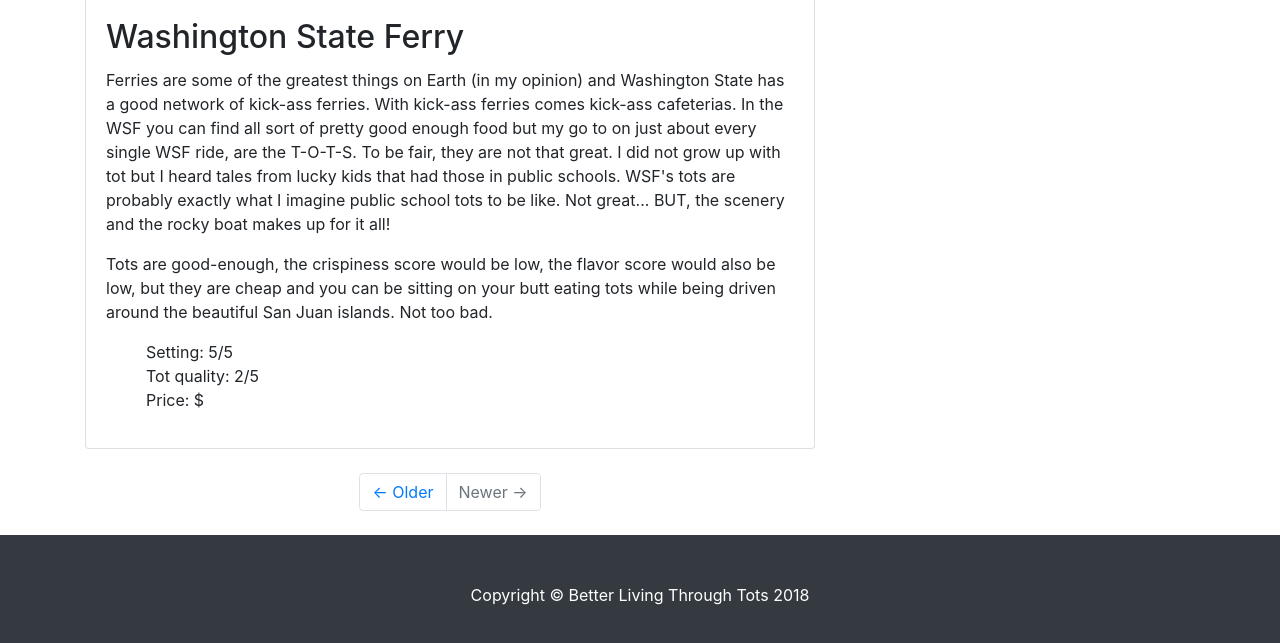
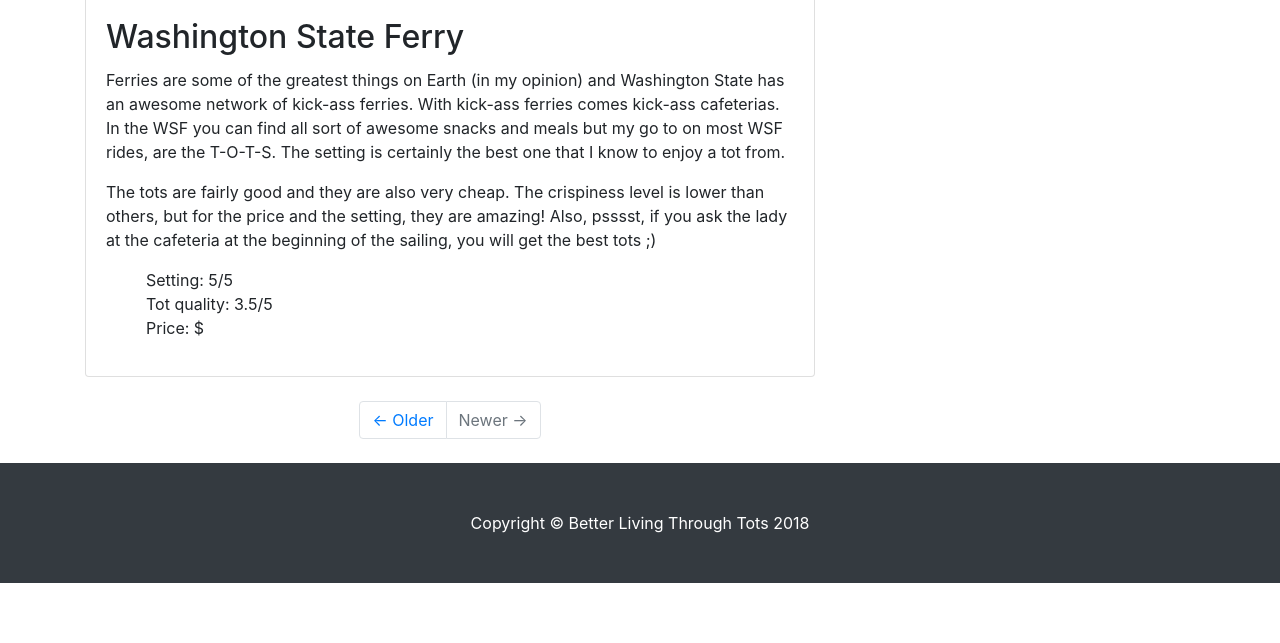
Before and after one commit to stephaniecp/ratemytots, a website: page index.html in a window 1280 px wide. Shown: the part 2587-3230 px from the top of the page. After the commit the page ends 3170 px from the top, so only its background shows below. Drawn offline with Linux system fonts and the light colour scheme.

Commit message:
Updated WSF review

```diff
--- a/index.html
+++ b/index.html
@@ -113,13 +113,13 @@
             <img class="card-img-top" src="https://c1.staticflickr.com/5/4280/34736221890_681324ef0f_h.jpg" alt="Card image cap">
             <div class="card-body">
               <h2 class="card-title">Washington State Ferry</h2>
-              <p class="card-text">Ferries are some of the greatest things on Earth (in my opinion) and Washington State has a good network of kick-ass ferries. With kick-ass ferries comes kick-ass cafeterias. In the WSF you can find all sort of pretty good enough food but my go to on just about every single WSF ride, are the T-O-T-S. To be fair, they are not that great. I did not grow up with tot but I heard tales from lucky kids that had those in public schools. WSF's tots are probably exactly what I imagine public school tots to be like. Not great... BUT, the scenery and the rocky boat makes up for it all!
+              <p class="card-text">Ferries are some of the greatest things on Earth (in my opinion) and Washington State has an awesome network of kick-ass ferries. With kick-ass ferries comes kick-ass cafeterias. In the WSF you can find all sort of awesome snacks and meals but my go to on most WSF rides, are the T-O-T-S. The setting is certainly the best one that I know to enjoy a tot from.
               </p>
-              <p>Tots are good-enough, the crispiness score would be low, the flavor score would also be low, but they are cheap and you can be sitting on your butt eating tots while being driven around the beautiful San Juan islands. Not too bad.</p>
+              <p>The tots are fairly good and they are also very cheap. The crispiness level is lower than others, but for the price and the setting, they are amazing! Also, psssst, if you ask the lady at the cafeteria at the beginning of the sailing, you will get the best tots ;) </p>
 
               <ul class="no-bullet-points">
                 <li>Setting: 5/5</li>
-                <li>Tot quality: 2/5</li>
+                <li>Tot quality: 3.5/5</li>
                 <li>Price: $</li>
               </ul>
 
```
